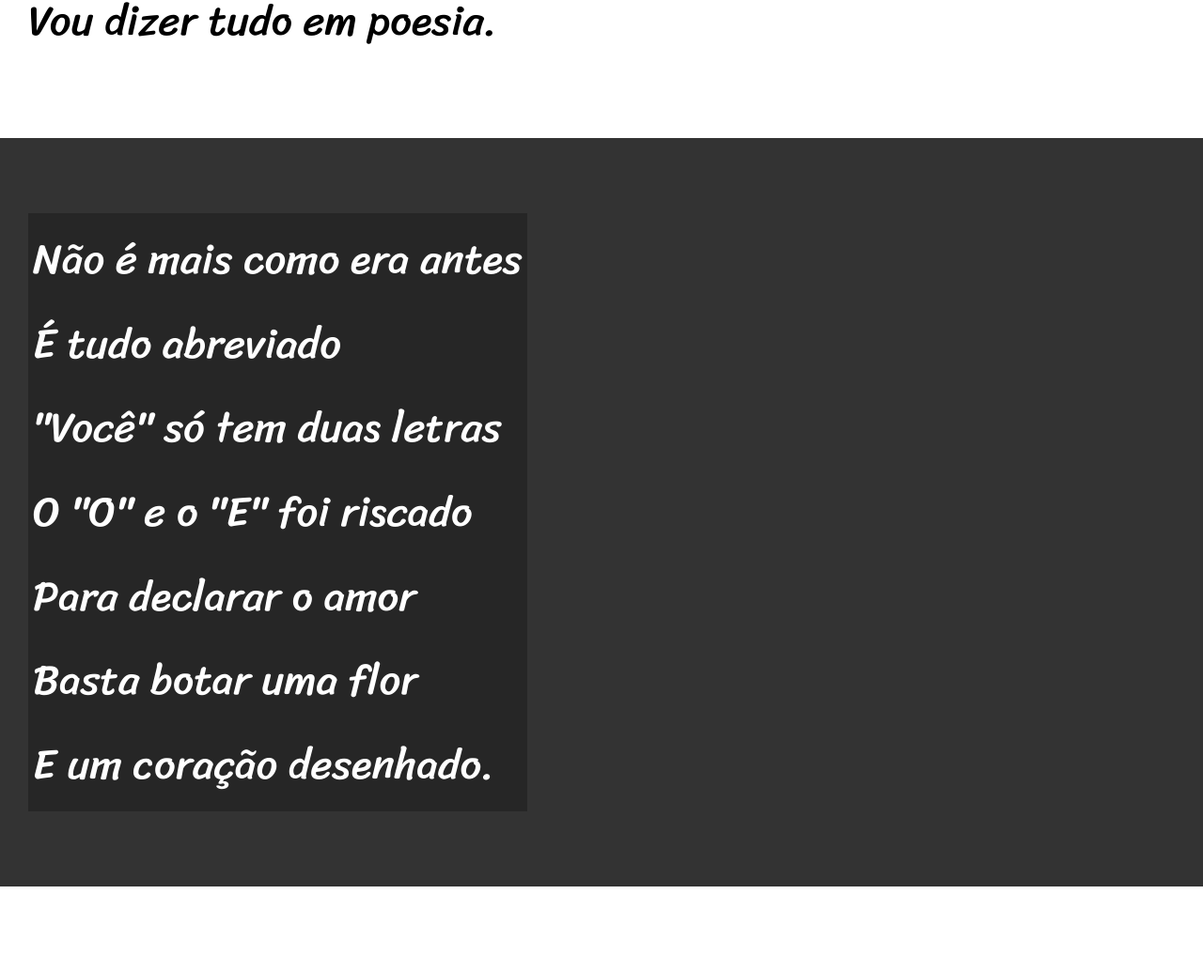
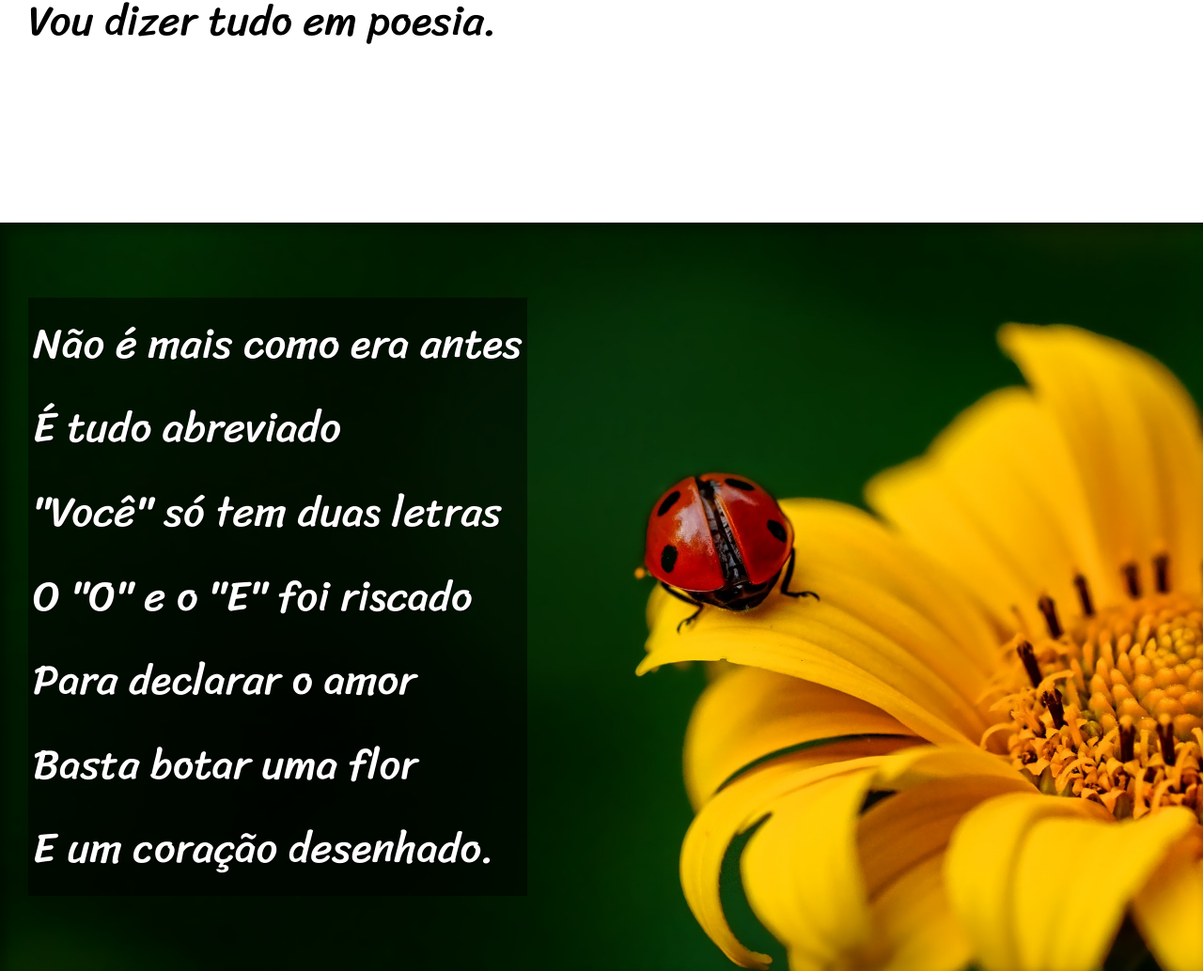
Before and after one commit to MichelFreitasSantos/projeto-cordel, a plain HTML site: page index.html in a window 1280 px wide. Shown: the part 900-1934 px from the top of the page at 94% size. Drawn offline with Linux system fonts and the light colour scheme.

Commit message:
atualização do sumario

```diff
--- a/css/style.css
+++ b/css/style.css
@@ -56,6 +56,10 @@ section {
     font-size: 3.5vw;
 }
 
+section > p {
+    padding-bottom: 2em;
+}
+
 section.normal{
     background-color: white;
     color: black;
@@ -64,14 +68,27 @@ section.normal{
 section.imagem{
     background-color: rgb(51, 51, 51);
     color: white;
+    box-shadow: inset 6px 6px 13px rgba(0, 0, 0, 0.425);
+    background-size: cover;
+    background-attachment: fixed;
 }
 
 section.imagem > p {
     display: inline-block;
     padding: 5px;
-    background-color: rgba(0, 0, 0, 0.25);
+    background-color: rgba(0, 0, 0, 0.5);
+    text-shadow: 1px 1px 0 black;
 }
 
+#img01 {
+    background-image: url('../imagens/background001.jpg');
+    background-position: right center;
+}
+
+#img02 {
+    background-image: url('../imagens/background002.jpg');
+    background-position: right center;
+}
 
 footer {
     background-color: black;
--- a/index.html
+++ b/index.html
@@ -27,7 +27,7 @@
                 Vou dizer tudo em poesia.
             </p>
         </section>
-        <section class="imagem">
+        <section class="imagem" id="img01">
             <p>
                 Não é mais como era antes <br>
                 É tudo abreviado <br>
@@ -58,7 +58,7 @@
                 Decifre esse rabisco.
             </p>
         </section>
-        <section class="imagem">
+        <section class="imagem" id="img02">
             <p>
                 Tenho saudade das cartas <br>
                 Escritas com a própria mão <br>
```
